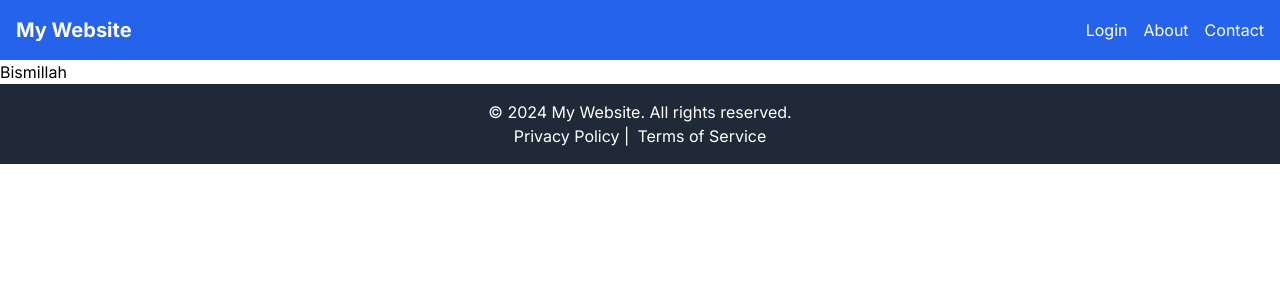
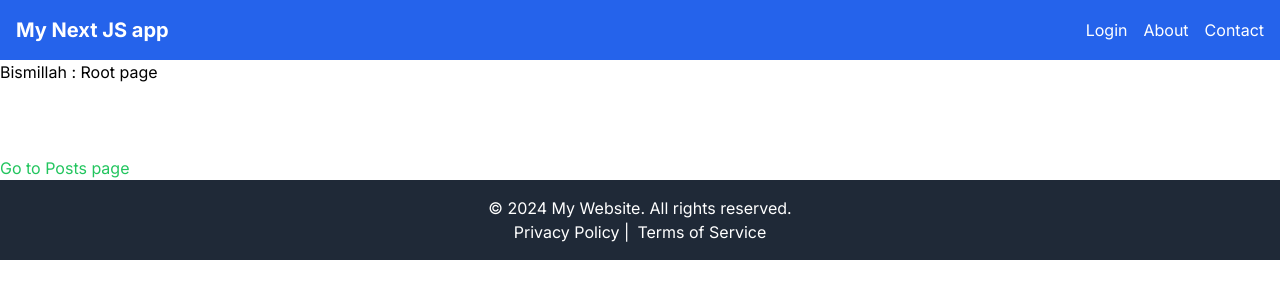
Before and after one commit to abdullahaccenture/nextjs-topics, a Next.js app: page / in a window 1280 px wide. Shown: the top 300 px of the page. Built offline with nearby package versions, Linux system fonts and the light colour scheme.

Commit message:
loading file

```diff
--- a/app/Header.js
+++ b/app/Header.js
@@ -6,7 +6,9 @@ export default function Header() {
   return (
     <header className="bg-blue-600 text-white p-4">
       <div className="container mx-auto flex justify-between items-center">
-        <h1 className="text-xl font-bold">My Website</h1>
+        <h1 className="text-xl font-bold">
+          <Link href={"/"}>My Next JS app</Link>
+        </h1>
         <nav>
           <ul className="flex space-x-4">
             <li>
--- a/app/page.tsx
+++ b/app/page.tsx
@@ -1,9 +1,18 @@
 import Image from "next/image";
+import Link from "next/link";
 
 export default function Home() {
   return (
     <main className="">
-      <h1>Bismillah</h1>
+      <h1>Bismillah : Root page</h1>
+
+      <br />
+      <br />
+      <br />
+
+      <Link href="/posts" className="text-green-500">
+        Go to Posts page
+      </Link>
     </main>
   );
 }
--- /dev/null
+++ b/app/posts/loading.tsx
@@ -0,0 +1,9 @@
+// components/Loading.js
+
+export default function Loading() {
+  return (
+    <div className="flex justify-center items-center min-h-screen">
+      <div className="animate-spin rounded-full h-16 w-16 border-t-4 border-blue-500 border-solid"></div>
+    </div>
+  );
+}
--- a/app/posts/page.tsx
+++ b/app/posts/page.tsx
@@ -1,6 +1,11 @@
 import Link from "next/link";
 
-export default function Posts() {
+export default async function Posts() {
+  const data = await new Promise((resolve) => {
+    setTimeout(() => {
+      resolve(true);
+    }, 2000);
+  });
   const projects = [
     {
       id: 1,
```
Also changed, not shown: github-img/loading.png (added), 1 other file (tests, documents, lock files or other folders).
